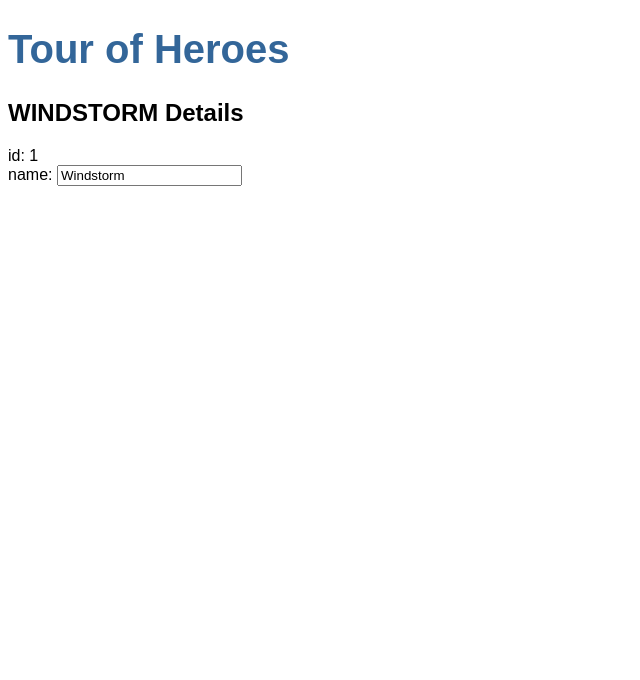
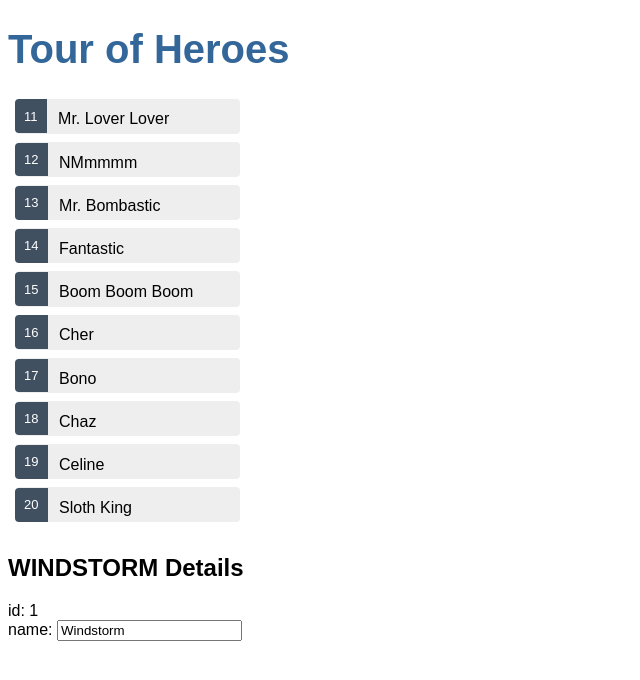
Before and after one commit to atculpepper/angular-tour-of-heroes, an Angular app: page / in a window 1280 px wide. Shown: the top 680 px of the page, without its empty margins (0-640 px from the left). Built offline with nearby package versions, Linux system fonts and the light colour scheme.

Commit message:
added in some mock data for a heroes list and then added styles to the heros css file

```diff
--- a/src/app/app.module.ts
+++ b/src/app/app.module.ts
@@ -6,6 +6,7 @@ import { AppRoutingModule } from './app-routing.module';
 import { AppComponent } from './app.component';
 import { HeroesComponent } from './heroes/heroes.component';
 
+//components must be declared in exactly one ngModule. Angular CLI declared HeroesComponent when it generated it
 @NgModule({
   declarations: [AppComponent, HeroesComponent],
   imports: [BrowserModule, AppRoutingModule, FormsModule],
--- a/src/app/heroes/heroes.component.css
+++ b/src/app/heroes/heroes.component.css
@@ -0,0 +1,44 @@
+/* HeroesComponent's private CSS styles */
+.heroes {
+  margin: 0 0 2em 0;
+  list-style-type: none;
+  padding: 0;
+  width: 15em;
+}
+.heroes li {
+  cursor: pointer;
+  position: relative;
+  left: 0;
+  background-color: #eee;
+  margin: 0.5em;
+  padding: 0.3em 0;
+  height: 1.6em;
+  border-radius: 4px;
+}
+.heroes li:hover {
+  color: #607d8b;
+  background-color: #ddd;
+  left: 0.1em;
+}
+.heroes li.selected {
+  background-color: #cfd8dc;
+  color: white;
+}
+.heroes li.selected:hover {
+  background-color: #bbd8dc;
+  color: white;
+}
+.heroes .badge {
+  display: inline-block;
+  font-size: small;
+  color: white;
+  padding: 0.8em 0.7em 0 0.7em;
+  background-color: #405061;
+  line-height: 1em;
+  position: relative;
+  left: -1px;
+  top: -4px;
+  height: 1.8em;
+  margin-right: 0.8em;
+  border-radius: 4px 0 0 4px;
+}
--- a/src/app/heroes/heroes.component.html
+++ b/src/app/heroes/heroes.component.html
@@ -1,6 +1,12 @@
+<h2></h2>
+<ul class="heroes">
+  <li *ngFor="let hero of heroes">
+    <span class="badge">{{ hero.id }} </span>{{ hero.name }}
+  </li>
+</ul>
+
 <h2>{{ hero.name | uppercase }} Details</h2>
 <div><span>id: </span>{{ hero.id }}</div>
-<!-- <div><span>name: </span>{{ hero.name }}</div> -->
 <div>
   <label
     >name:
--- a/src/app/heroes/heroes.component.ts
+++ b/src/app/heroes/heroes.component.ts
@@ -1,5 +1,7 @@
 import { Component, OnInit } from '@angular/core';
 import { Hero } from '../hero';
+//bring in the list of heroes
+import { HEROES } from '../mock-heros';
 
 @Component({
   selector: 'app-heroes',
@@ -12,6 +14,8 @@ export class HeroesComponent implements OnInit {
     id: 1,
     name: 'Windstorm',
   };
+  //defining component property to expose HEROES array for binding
+  heroes = HEROES;
 
   constructor() {}
 
--- /dev/null
+++ b/src/app/mock-heros.ts
@@ -0,0 +1,14 @@
+import { Hero } from './hero';
+
+export const HEROES: Hero[] = [
+  { id: 11, name: 'Mr. Lover Lover' },
+  { id: 12, name: 'NMmmmm' },
+  { id: 13, name: 'Mr. Bombastic' },
+  { id: 14, name: 'Fantastic' },
+  { id: 15, name: 'Boom Boom Boom' },
+  { id: 16, name: 'Cher' },
+  { id: 17, name: 'Bono' },
+  { id: 18, name: 'Chaz' },
+  { id: 19, name: 'Celine' },
+  { id: 20, name: 'Sloth King' },
+];
```
